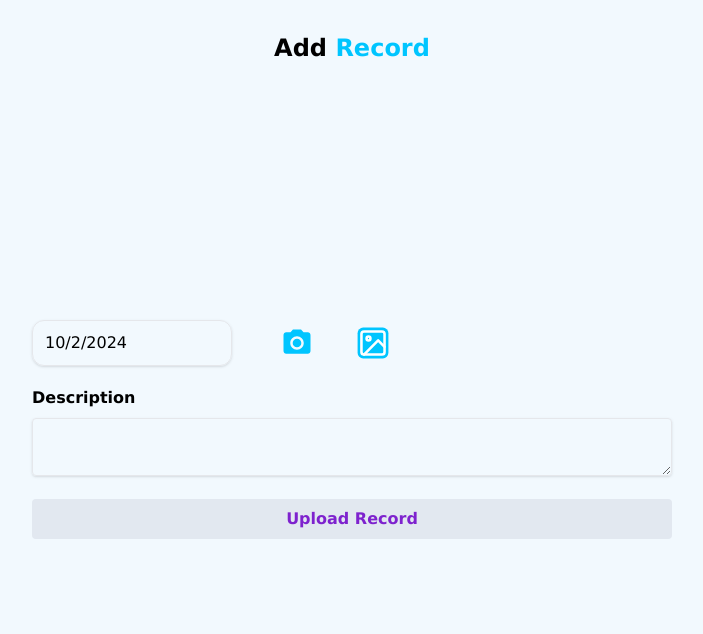
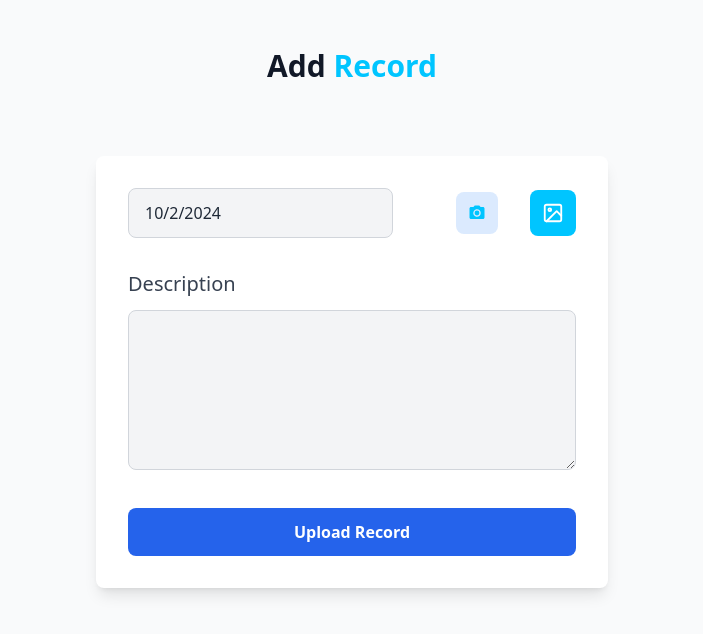
Before and after one commit to Abhishekbmarathe/BinaryFrontend, a React (Vite) app: page /#/add-record in a window 1280 px wide. Shown: the top 634 px of the page, without its empty margins (288-991 px from the left). Built offline with nearby package versions, Linux system fonts and the light colour scheme; sample sign-in values are in the browser's storage.

Commit message:
all tickets tikcet layout changed

```diff
--- a/src/components/Customer_DB/Addrecord.jsx
+++ b/src/components/Customer_DB/Addrecord.jsx
@@ -71,81 +71,79 @@ function NewPage() {
     };
 
     return (
-        <div className='w-screen h-[85vh] flex flex-col sm:h-auto'>
-            <h1 className="w-fit m-auto font-bold text-2xl my-8">
+        <div className="min-h-screen flex flex-col items-center bg-gray-50 py-12 px-4 sm:px-6 lg:px-8 font-sans">
+            <h1 className="text-3xl font-semibold font-sans text-gray-900 mb-10">
                 Add <span className="text-customColor">Record</span>
             </h1>
-            <div className='w-56 h-56 mx-auto'>
+            <div className="w-72 h-full mb-8">
                 {selectedImage && (
-                    <div className="mb-4">
-                        <img src={selectedImage} alt="Selected" className="w-full h-full object-cover mb-4" />
+                    <div className="rounded-lg shadow-lg overflow-hidden">
+                        <img src={selectedImage} alt="Selected" className="w-full h-96 object-cover" />
                     </div>
                 )}
             </div>
-            <form onSubmit={handleSubmit(onSubmit)} className='w-[95vw] sm:w-[50%] m-auto'>
-                <div className='flex flex-wrap items-center gap-14 m-auto mb-5'>
-                    <div>
+            <form onSubmit={handleSubmit(onSubmit)} className="w-full max-w-lg bg-white p-8 shadow-lg rounded-lg">
+                <div className="flex flex-wrap justify-between items-center mb-8">
+                    <div className="w-full sm:w-auto">
                         <input
                             type="text"
                             id="currentDate"
-                            className="shadow bg-transparent appearance-none border w-[200px] rounded-xl p-3 leading-tight focus:outline-none focus:shadow-outline"
+                            className="w-full sm:w-auto bg-gray-100 text-gray-800 border border-gray-300 rounded-lg py-3 px-4 focus:outline-none focus:ring-2 focus:ring-blue-500"
                             value={new Date().toLocaleDateString()}
                             readOnly
                             {...register('currentDate')}
                         />
                     </div>
-
-                    <div className="relative">
+                    <div className="flex items-center gap-8">
+                        <div>
                             <input
                                 type="file"
                                 id="photo"
                                 name="photo"
-                            className="shadow bg-transparent appearance-none border rounded w-[50px] py-[5px] leading-tight focus:outline-none focus:shadow-outline absolute invisible"
-                            capture="camera"
+                                className="hidden"
                                 ref={fileInputRef}
-                            style={{ opacity: 0, zIndex: -1 }}
                                 onChange={handleImageChange}
                             />
-                        <div onClick={() => handleClick(fileInputRef)} className='w-fit scale-[1.8] cursor-pointer'>
-                            <Camera />
+                            <div onClick={() => handleClick(fileInputRef)} className="cursor-pointer p-3 rounded-lg bg-blue-100 hover:bg-blue-200">
+                                <Camera className="text-blue-500 w-8 h-8" />
                             </div>
                         </div>
-
-                    <div className="relative">
+                        <div>
                             <input
                                 type="file"
                                 id="gallery"
                                 name="gallery"
-                            className="shadow bg-transparent appearance-none border rounded w-[50px] py-[5px] leading-tight focus:outline-none focus:shadow-outline absolute invisible"
+                                className="hidden"
                                 ref={galleryInputRef}
-                            style={{ opacity: 0, zIndex: -1 }}
                                 onChange={handleImageChange}
                             />
-                        <div onClick={() => handleClick(galleryInputRef)} className='w-fit scale-[1.4] cursor-pointer bg-customColor rounded'>
-                            <GalleryIcon />
+                            <div onClick={() => handleClick(galleryInputRef)} className="cursor-pointer p-[12px] rounded-lg bg-customColor hover:bg-green-200">
+                                <GalleryIcon className="text-green-500 w-8 h-8" />
                             </div>
                         </div>
                     </div>
-                <div className="mb-4">
-                    <label htmlFor="description" className="block font-bold mb-2">
+                </div>
+                <div className="mb-8">
+                    <label htmlFor="description" className="block text-xl font-medium text-gray-700 mb-3">
                         Description
                     </label>
                     <textarea
                         id="description"
-                        className="shadow bg-transparent appearance-none border rounded w-full py-2 px-3 leading-tight focus:outline-none focus:shadow-outline"
+                        className="w-full h-40 bg-gray-100 text-gray-800 border border-gray-300 rounded-lg py-3 px-4 focus:outline-none focus:ring-2 focus:ring-blue-500"
                         {...register('description', { required: 'Description is required' })}
                     />
-                    {errors.description && <span className="text-red-500">{errors.description.message}</span>}
+                    {errors.description && <span className="text-red-600 text-sm mt-2">{errors.description.message}</span>}
                 </div>
                 <button
                     type="submit"
-                    className="bg-slate-200 hover:opacity-70 w-full transition-all text-purple-700 font-bold py-2 px-4 rounded focus:outline-none focus:shadow-outline"
+                    className="w-full bg-blue-600 text-white font-semibold py-3 px-6 rounded-lg hover:bg-blue-700 transition-all focus:outline-none focus:ring-2 focus:ring-blue-500"
                 >
                     Upload Record
                 </button>
             </form>
         </div>
     );
+
 }
 
 export default NewPage;
--- a/src/components/Customer_DB/Editcustomers.jsx
+++ b/src/components/Customer_DB/Editcustomers.jsx
@@ -153,6 +153,7 @@ function CustomerEdit() {
                                         onChange={handleChange}
                                         className="w-full border-2 p-3 mb-4 bg-transparent outline-none hover:border-customColor rounded border-gray-400"
                                         placeholder="Company Name"
+                                        readOnly={true}
                                     />
                                 </div>
                                 <div className="mb-4">
@@ -253,7 +254,7 @@ function CustomerEdit() {
                                         className='mr-2 p-2 border rounded bg-transparent border-gray-400 w-full'
                                     />
                                     <button onClick={() => handleRemoveBranch(index)} className='p-1'>
-                                        <Delete color='red'/>
+                                        <Delete color='red' />
                                     </button>
                                 </div>
                             ))}
--- /dev/null
+++ b/src/components/Ticket_Creation/Ticketpannel.jsx
@@ -0,0 +1,25 @@
+import React, { useState, useEffect } from 'react';
+import { useNavigate } from 'react-router-dom';
+import Settings from './Settings';
+
+
+function Ticketpannel() {
+    // const color = "rgb(0 197 255)"
+
+    return (
+        <div className=''>
+            <div className="hidden md:block bg-panel-gradient/ shadow-md shadow-gray-300 bg-white text-black w-fit text-center p-6 h-screen  overflow-auto">
+                {/* <h1 className="relative z-10 font-semibold font-sans text-3xl">Ticket Setings</h1> */}
+                <div className=" ">
+                    <div className="">
+                        <ul>
+                          <Settings />
+                        </ul>
+                    </div>
+                </div>
+            </div>
+        </div>
+    );
+}
+
+export default Ticketpannel;
--- a/src/components/bottomNavbar.jsx
+++ b/src/components/bottomNavbar.jsx
@@ -87,7 +87,7 @@ const BottomNavbar = () => {
                         {/* <span>Logs</span> */}
                     </button>
                 </nav>
-                <div className={`fixed inset-x-0 bottom-0 /bg-neutral-800 bg-white bg-panel-gradient/ border-t-2 border-customColor text-cyan-50 p-4 transition-transform duration-500 rounded-t-3xl ${pop ? 'translate-y-0' : 'translate-y-full'}`}>
+                <div className={`fixed inset-x-0 bottom-0 bg-white border-t-2 border-customColor p-4 transition-transform duration-500 rounded-t-3xl ${pop ? 'translate-y-0' : 'translate-y-full'}`}>
                     <div className='my-6 text-center text-black font-semibold'>Control Panel</div>
                     <div className="cards flex gap-4 justify-center   items-center flex-wrap">
                         {filteredCardData.map((card, index) => (
```
Also changed, not shown: src/components/Asset_DB/AssetDb.jsx (+10 -9 lines), src/components/Asset_DB/Editallassets.jsx (+22 -56 lines), src/components/Ticket_Creation/Alltickets.jsx (+18 -10 lines), src/components/Ticket_Creation/Newticket.jsx (+6 -13 lines), src/components/Ticket_Creation/Settings.jsx (+11 -11 lines). Lines whose indentation alone changed are shown as unchanged.
